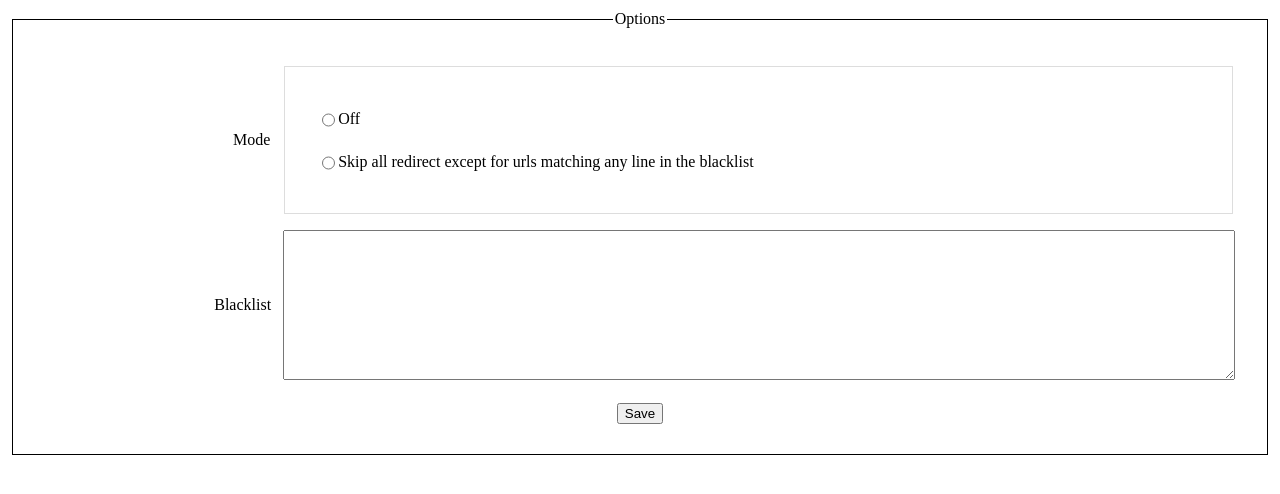
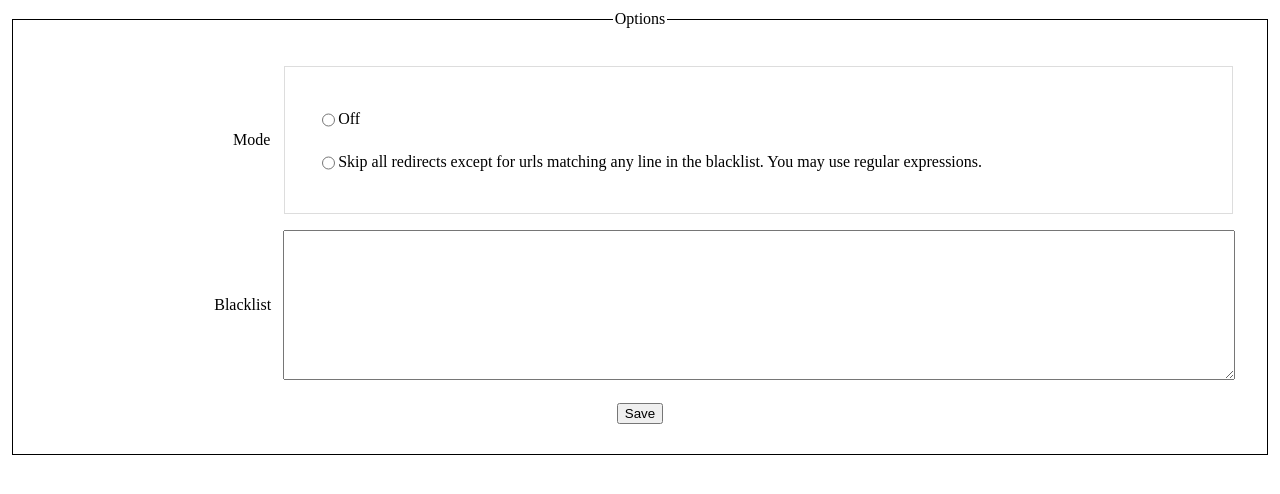
Before and after one commit to sblask-webextensions/webextension-skip-redirect, a browser extension: page webextension/options/options.html in a window 1280 px wide. Drawn offline with Linux system fonts and the light colour scheme.

Commit message:
Fix typo

```diff
--- a/webextension/options/options.html
+++ b/webextension/options/options.html
@@ -18,7 +18,7 @@
                         </div>
                         <div class="wrapper">
                             <input type="radio" name="mode" id="modeBlacklist"value="blacklist">
-                            <label class="radio" for="modeBlacklist">Skip all redirect except for urls matching any line in the blacklist</label>
+                            <label class="radio" for="modeBlacklist">Skip all redirects except for urls matching any line in the blacklist. You may use regular expressions.</label>
                         </div>
                     </fieldset>
                 </div>
```
